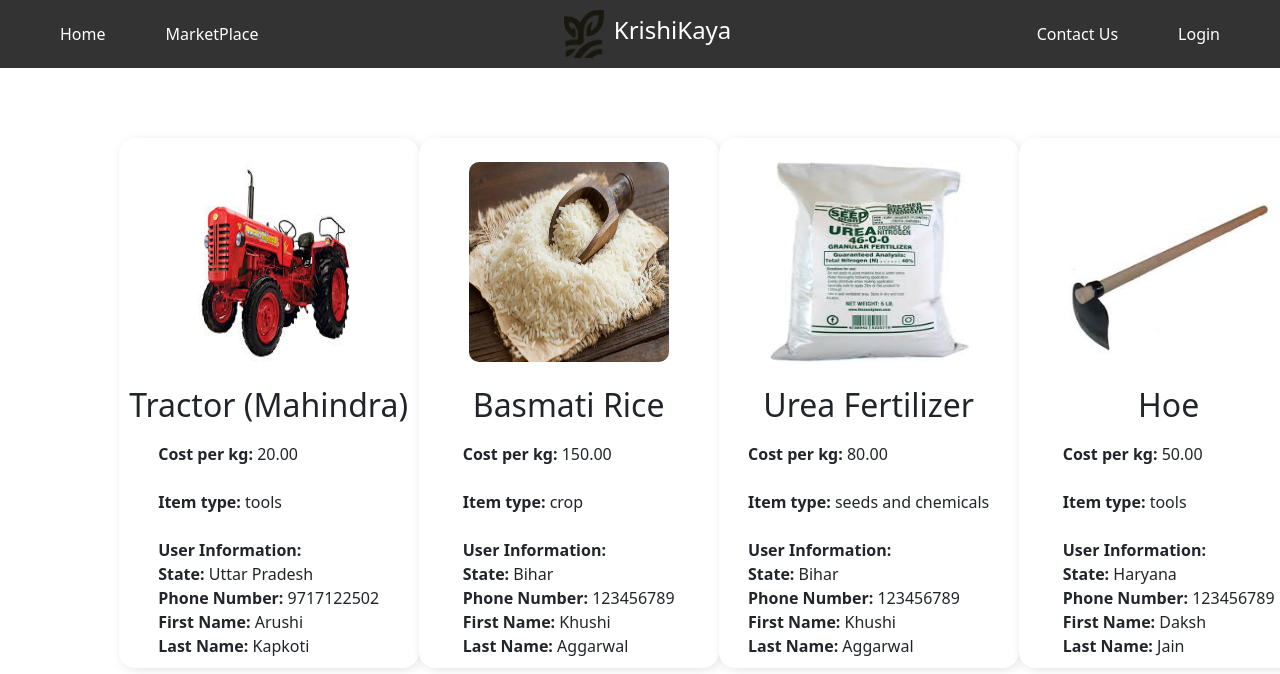
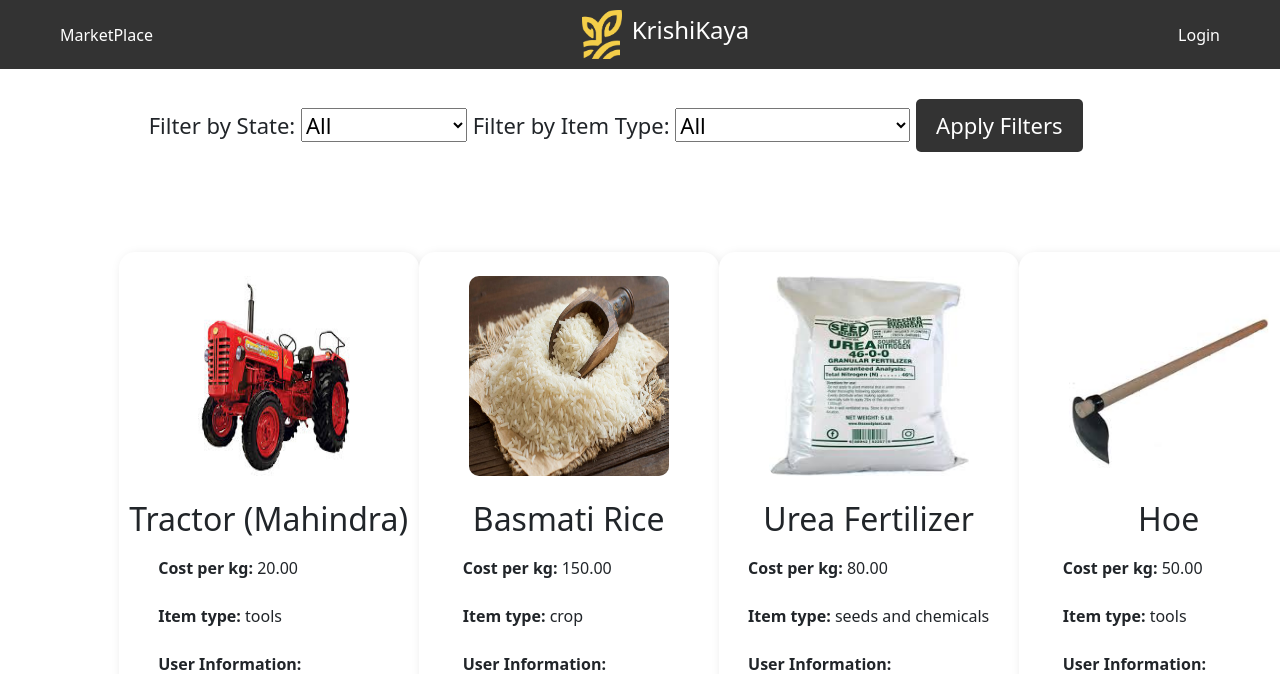
Before and after one commit to Arushi-Kapkoti/Inventory, a Django app: page / in a window 1280 px wide. Shown: the top 674 px of the page. Run offline with Django 5.2, Linux system fonts and the light colour scheme; data comes from the database, SQL or seed files in the repository; both versions use the stored data as it was after the commit; some libraries are stand-ins or nearby versions.

Commit message:
Final commit

```diff
--- a/inventoryMarketPlace/main/templates/main/base.html
+++ b/inventoryMarketPlace/main/templates/main/base.html
@@ -123,7 +123,7 @@
 <body>
     <nav>
         <ul class="left-links">
-            <li><a href="#">Home</a></li>
+            <!-- <li><a href="#">Home</a></li> -->
             <li><a href="{% url 'market-place' %}">MarketPlace</a></li>
             <!-- <li><a href="#">ChatBot</a></li> -->
         </ul>
@@ -132,7 +132,7 @@
             <h1>KrishiKaya</h1>
         </div>
         <ul class="right-links">
-            <li><a href="#">Contact Us</a></li>
+            <!-- <li><a href="#">Contact Us</a></li> -->
             {% if request.user.is_authenticated %}
                 <li><a href="{% url 'logout' %}">Logout</a></li>
             {% else %}
--- a/inventoryMarketPlace/main/templates/main/marketPlace.html
+++ b/inventoryMarketPlace/main/templates/main/marketPlace.html
@@ -2,6 +2,28 @@
 {% load static %}
 
 {% block content %}
+<div class="search" style="margin: 30px; font-size:22px;">
+    <form method="GET" class="filter-form">
+        <label for="state-filter">Filter by State:</label>
+        <select name="state" id="state-filter">
+            <option value="">All</option>
+            {% for state in states %}
+                <option value="{{ state }}">{{ state }}</option>
+            {% endfor %}
+        </select>
+
+        <label for="type-filter">Filter by Item Type:</label>
+        <select name="type" id="type-filter">
+            <option value="">All</option>
+            {% for type in item_types %}
+                <option value="{{ type }}">{{ type }}</option>
+            {% endfor %}
+        </select>
+
+        <button type="submit" class = "custom-button">Apply Filters</button>
+    </form>
+</div>
+
 <div class="outergrid">
     {% for item in items %}
     {% if item.sale_status == 'on_sale' %}
--- a/inventoryMarketPlace/main/views.py
+++ b/inventoryMarketPlace/main/views.py
@@ -142,3 +142,21 @@
     model = Inventory
     template_name = 'main/marketPlace.html'
     context_object_name = 'items'
+
+    def get_queryset(self):
+        queryset = super().get_queryset()
+        state_filter = self.request.GET.get('state')
+        type_filter = self.request.GET.get('type')
+
+        if state_filter:
+            queryset = queryset.filter(user__state=state_filter)
+        if type_filter:
+            queryset = queryset.filter(item_type=type_filter)
+
+        return queryset.distinct()
+
+    def get_context_data(self, **kwargs):
+        context = super().get_context_data(**kwargs)
+        context['states'] = Inventory.objects.values_list('user__state', flat=True).distinct()
+        context['item_types'] = Inventory.objects.values_list('item_type', flat=True).distinct()
+        return context
```
Also changed, not shown: inventoryMarketPlace/db.sqlite3, inventoryMarketPlace/main/static/logo_1.png, inventoryMarketPlace/media/images/barley.jpg (added), inventoryMarketPlace/media/images/hoe.jpg (added), inventoryMarketPlace/media/images/rice.jpg (added), inventoryMarketPlace/media/images/shovel.jpg (added), inventoryMarketPlace/media/images/sickle.jpg (added), inventoryMarketPlace/media/images/urea.jpg (added).
